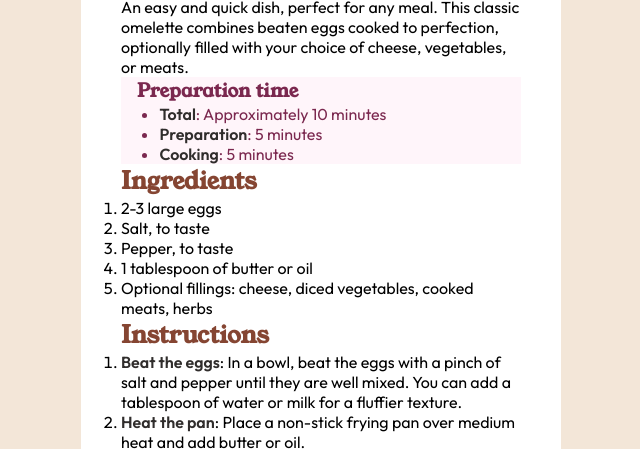
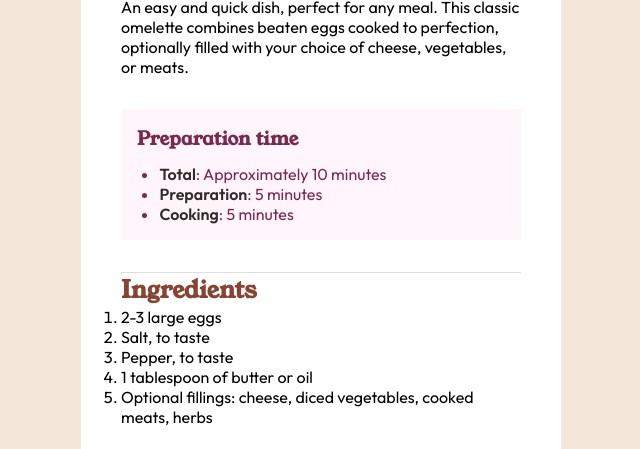
Before and after one commit to shaytcodes-mfe26/recipe-page, a plain HTML site: page index.html in a window 1280 px wide. Shown: the part 296-745 px from the top of the page, without its empty margins (319-959 px from the left). Drawn offline with Linux system fonts and the light colour scheme.

Commit message:
Update styles.css

```diff
--- a/styles.css
+++ b/styles.css
@@ -50,14 +50,19 @@ h2{
   color: var(--clr-deep-Red-Brown)
 }
 
+section{
+  padding-bottom: 2rem;
+  border-bottom: 1px solid #e4ded8;
+}
+
 p{
   font-family: 'Outfit';
   font-weight: var(--fw-400);
-
+  padding-bottom: 2rem;
 }
 .prep-it{
   background: var(--clr-neutral-Light-Rose);
-
+  padding-bottom: 1rem;
 }
 
 .prep-list{
@@ -76,7 +81,8 @@ li{
 h3{
   margin-left: 1rem;
  color: var(--clr-deep-Purple-Rose);
-
+  padding-top: 1rem;
+  padding-bottom: .75rem;
 }
 
 .recipe-container{
```
